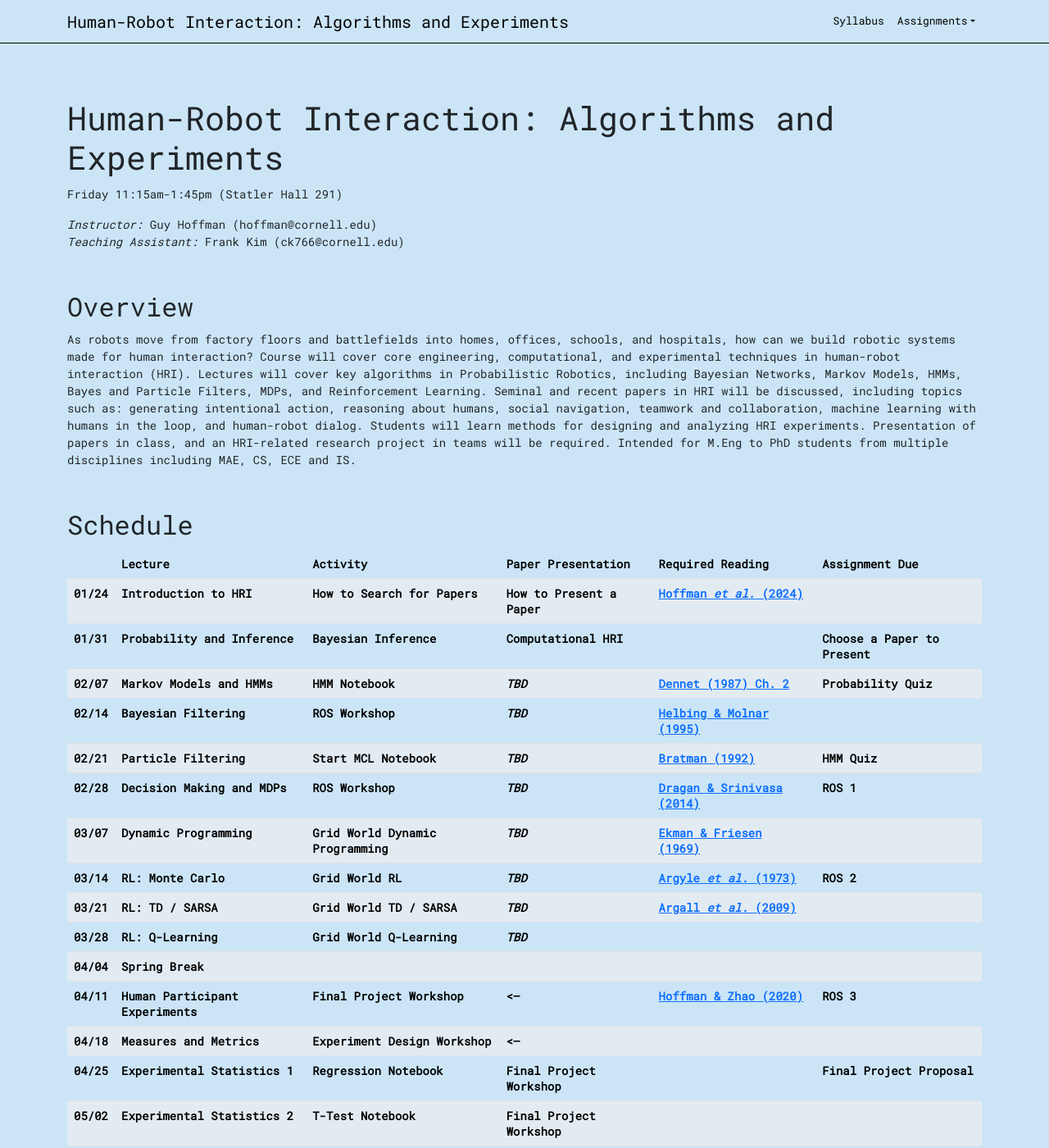
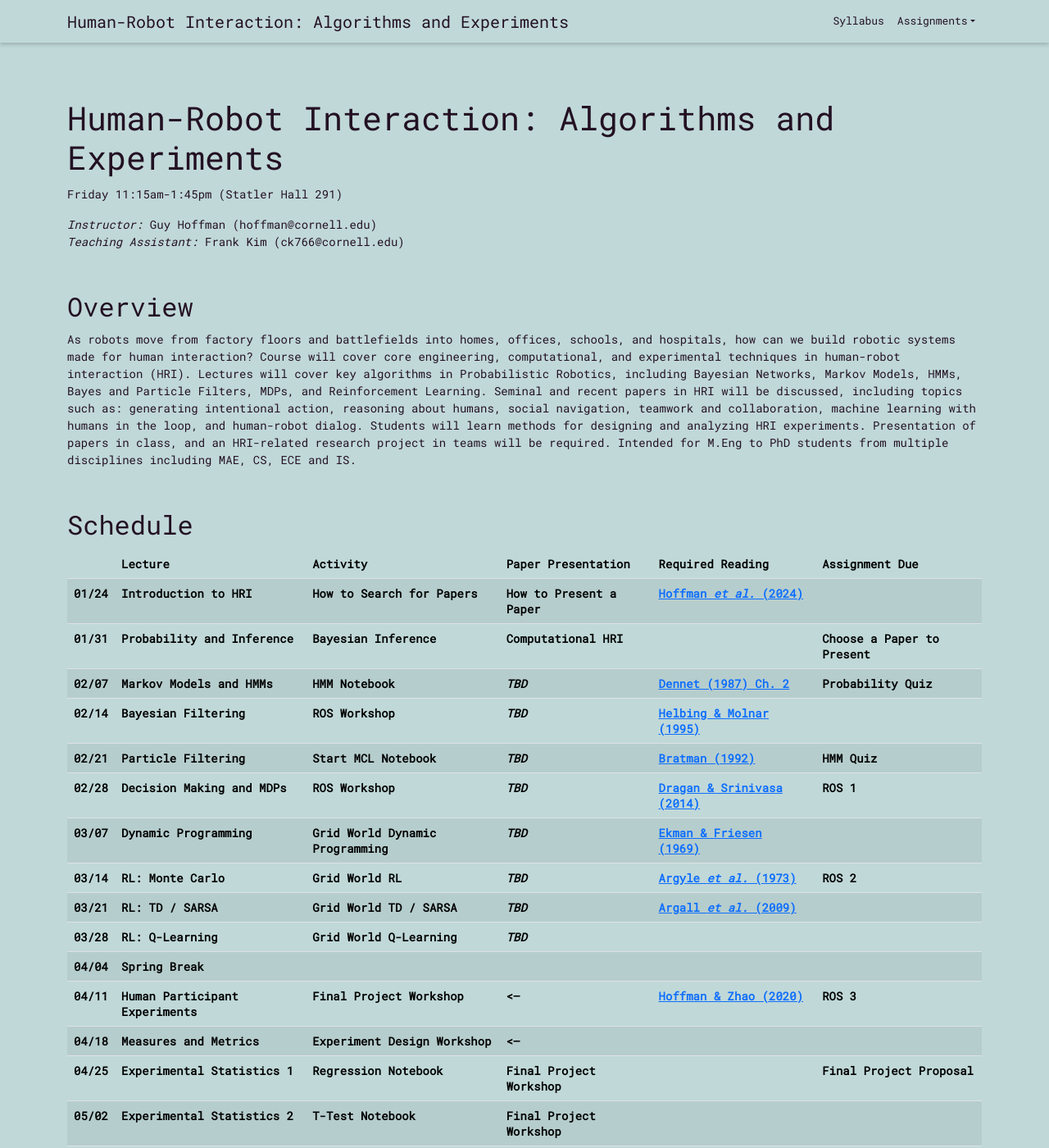
Before and after one commit to HRI-Class/mae6710, a Jekyll site: the page built from docs/index.md, in a window 1280 px wide and 1400 px high. Shown: the whole window at 82% size. Built offline with Jekyll 4.4.1, drawn with Linux system fonts in a browser that asks for light colours; our own code applies the rules of GitHub Pages for plain Markdown files.

Commit message:
Refactor styles in style_2025.css for improved color scheme

```diff
--- a/docs/css/style_2025.css
+++ b/docs/css/style_2025.css
@@ -3,46 +3,49 @@ body {
 	font-family: 'Roboto Mono', monospace;
   padding-top: 70px;
   padding-bottom: 20px;
-	background-color: #CBE5F7;
+	background-color: #c0d8d8;
+  color: #231123
 }
 
 strong {
   font-weight: bolder;
-  background-color: lightgoldenrodyellow;
+  background-color: #e8db7d;
 }
 
 /* ------------ NAVBAR ------------ */
 
 .navbar {
-  background-color: #CBE5F7;
-  border-bottom: 1px solid #000;
+  background-color: #c0d8d8;
+  border-bottom: 0px solid #000;
+  /* drop bottom shadow */
+  box-shadow: 0 2px 5px rgba(0,0,0,0.2);
 }
 .navbar-nav .nav-link{
   font-size: 13px;
-  color: #000;
+  color: #231123;
   font-weight: 300;
 }
 
 .navbar-nav .nav-link:hover,
 .navbar-nav .nav-link:focus {
-  color: #000;
+  color: #231123;
   text-decoration: underline;
 }
 
 .navbar-brand {
-  color: #000;
+  color: #231123;
 }
 .navbar-brand:hover {
-  color: #000;
+  color: #231123;
   text-decoration: underline;
 }
 
 .dropdown-menu {
   font-size: 13px;
-  background-color: #CBE5F7;
+  background-color: #c0d8d8;
 }
 .dropdown-item:hover {
-  color: #000;
+  color: #231123;
   background-color: inherit;
   text-decoration: underline;
 }
@@ -55,12 +58,12 @@ strong {
 }
 
 .table th, .table td {
-  background-color: #CBE5F7;
+  background-color: #c0d8d8;
   font-weight: bolder;
 }
 
 .table-striped > tbody > tr:nth-of-type(odd) > td {
-  background-color: #eff8ff !important; /* Adjust this to a lighter shade */
+  background-color: ##D9E8E8;
 }
 
 /* ------------ OTHER STYLES ------------ */
```
